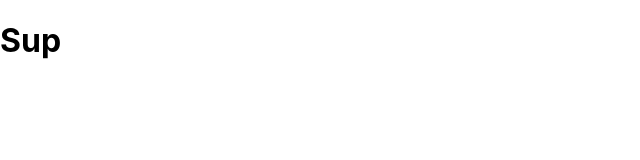
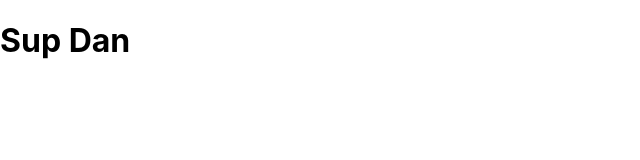
Before and after one commit to dzamanillo/next-sandbox, a Next.js app: page / in a window 1280 px wide. Shown: the top 160 px of the page, without its empty margins (0-640 px from the left). Built offline with nearby package versions, Linux system fonts and the light colour scheme.

Commit message:
added name

```diff
--- a/pages/index.js
+++ b/pages/index.js
@@ -1,3 +1,3 @@
 export default function Home() {
-	return <h1>Sup</h1>;
+	return <h1>Sup Dan</h1>;
 }
```
